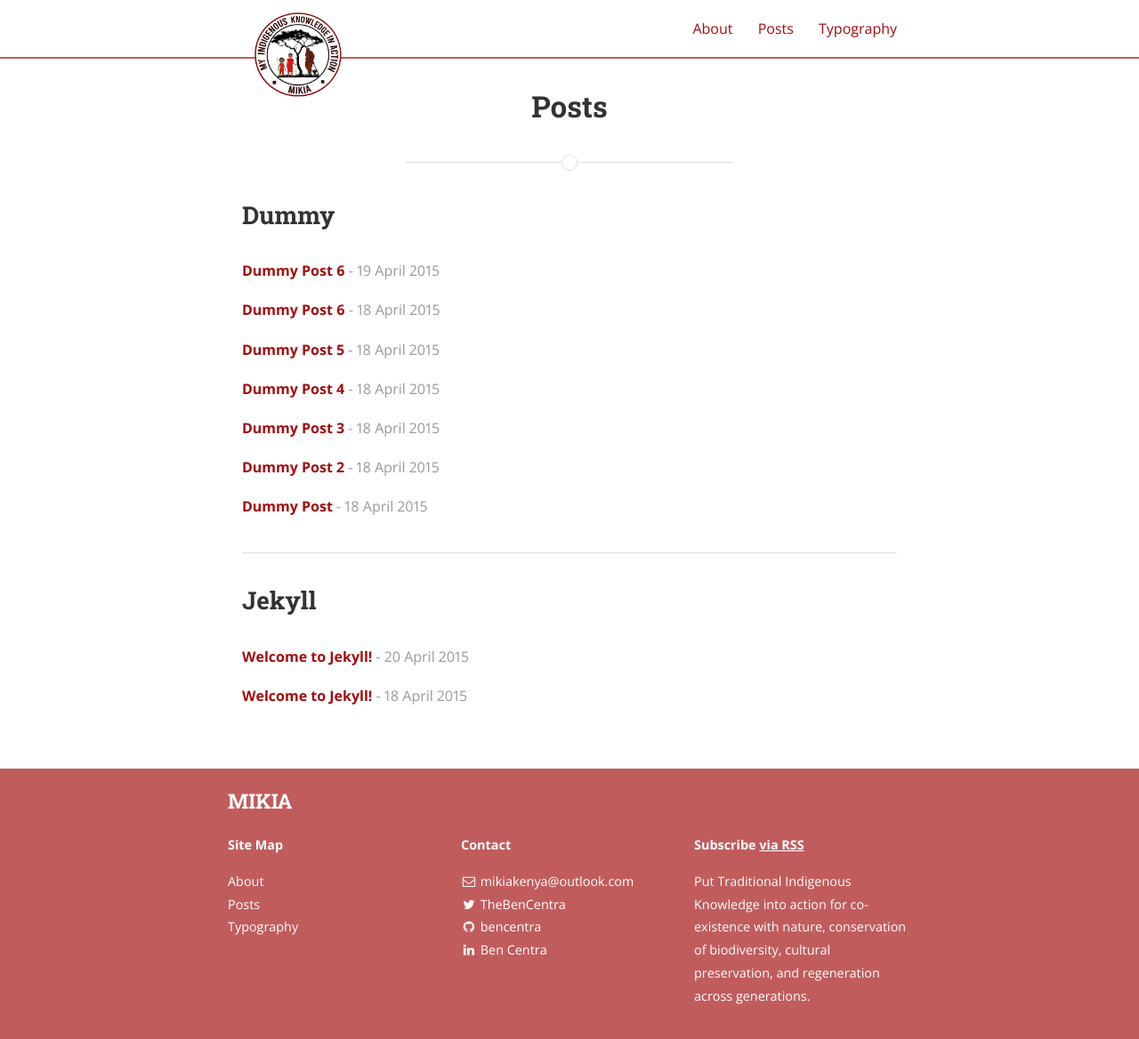
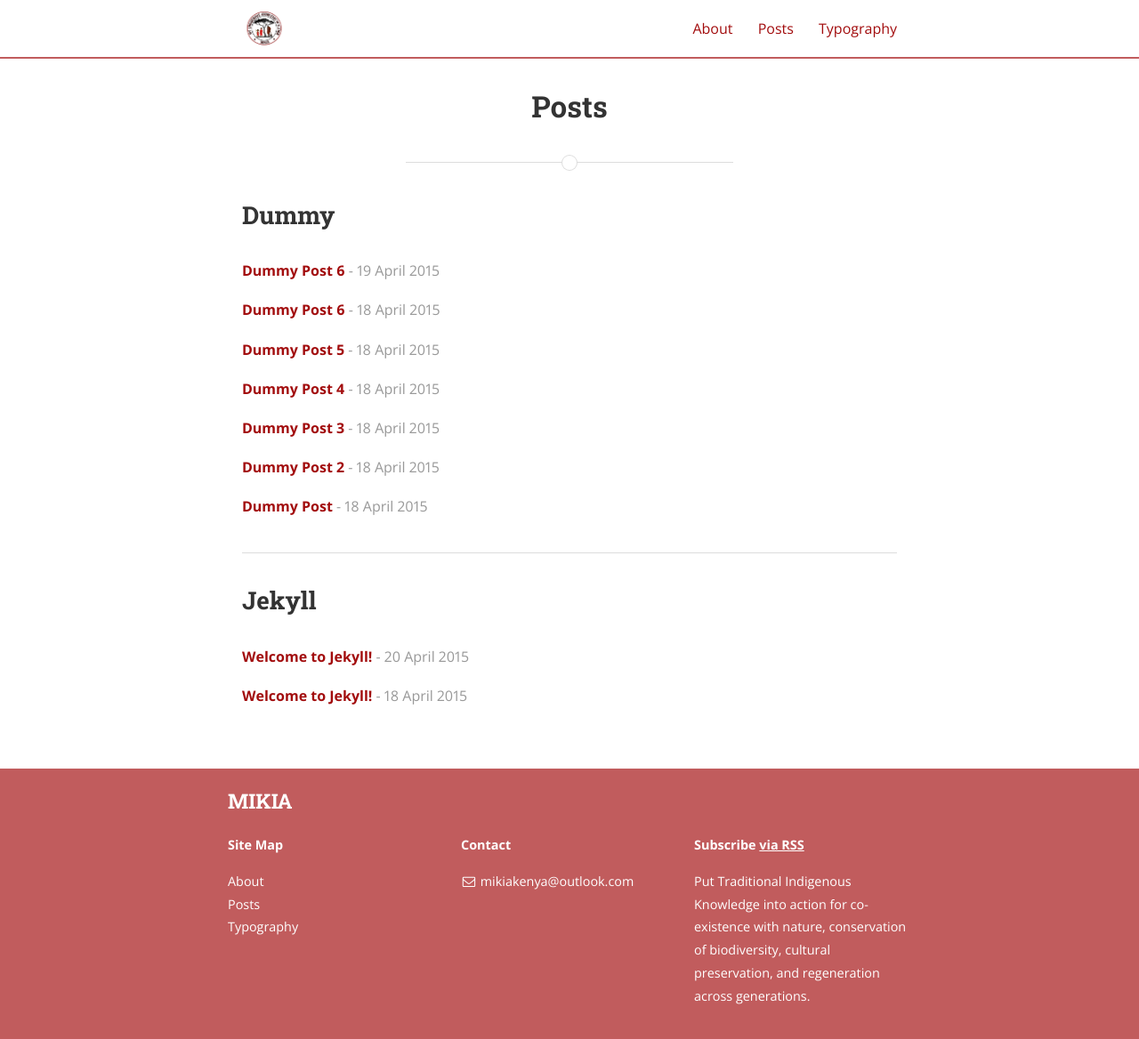
Before and after one commit to mikiakenya/mikiakenya.github.io, a Jekyll site: the page built from posts.md, in a window 1280 px wide and 1180 px high. Shown: the top 1168 px of the window at 89% size. Built offline with Jekyll 4.4.1, drawn with Linux system fonts in a browser that asks for light colours; nearby versions of some CDN libraries; part of the change alters nothing that is shown.

```diff
--- a/_config.yml
+++ b/_config.yml
@@ -76,117 +76,117 @@ descriptions:
 #     desc: Follow me on Twitter            # Description to display as link title, etc
 #     share: true                           # Include in the "Share" section of posts
 social:
-  - name: Twitter
-    icon: twitter
-    username: TheBenCentra
-    url: https://twitter.com/TheBenCentra
-    desc: Follow me on Twitter
-    share: true
+  #- name: Twitter
+  #  icon: twitter
+  #  username: TheBenCentra
+  #  url: https://twitter.com/TheBenCentra
+  #  desc: Follow me on Twitter
+  #  share: true
 
-  - name: Facebook
-    icon: facebook
-    username: thebencentra
-    url: ""
-    desc: Friend me on Facebook
-    share: true
+  #- name: Facebook
+  #  icon: facebook
+  #  username: thebencentra
+  #  url: ""
+  #  desc: Friend me on Facebook
+  #  share: true
 
-  - name: GitHub
-    icon: github
-    username: bencentra
-    url: https://github.com/bencentra
-    desc: Fork me on GitHub
-    share: false
+  #- name: GitHub
+  #  icon: github
+  #  username: bencentra
+  #  url: https://github.com/bencentra
+  #  desc: Fork me on GitHub
+  #  share: false
 
-  - name: LinkedIn
-    icon: linkedin
-    username: Ben Centra
-    url: https://www.linkedin.com/pub/ben-centra/47/769/60a
-    desc: Connect with me on LinkedIn
-    share: true
+  #- name: LinkedIn
+  #  icon: linkedin
+  #  username: Ben Centra
+  #  url: https://www.linkedin.com/pub/ben-centra/47/769/60a
+  #  desc: Connect with me on LinkedIn
+  #  share: true
 
-  - name: Google+
-    icon: google-plus
-    username: ""
-    url: ""
-    desc: Add me to your Circles
-    share: true
+  #- name: Google+
+  #  icon: google-plus
+  #  username: ""
+  #  url: ""
+  #  desc: Add me to your Circles
+  #  share: true
 
-  - name: YouTube
-    icon: youtube
-    username: ""
-    url: ""
-    desc: Subscribe on YouTube
-    share: false
+  #- name: YouTube
+  #  icon: youtube
+  #  username: ""
+  #  url: ""
+  #  desc: Subscribe on YouTube
+  #  share: false
 
-  - name: Instagram
-    icon: instagram
-    username: ""
-    url: ""
-    desc: Follow me on Instagram
-    share: false
+  #- name: Instagram
+  #  icon: instagram
+  #  username: ""
+  #  url: ""
+  #  desc: Follow me on Instagram
+  #  share: false
 
-  - name: Pinterest
-    icon: pinterest
-    username: ""
-    url: ""
-    desc: Follow me on Pinterest
-    share: true
+  #- name: Pinterest
+  #  icon: pinterest
+  #  username: ""
+  #  url: ""
+  #  desc: Follow me on Pinterest
+  #  share: true
 
-  - name: SoundCloud
-    icon: soundcloud
-    username: ""
-    url: ""
-    desc: Follow me on SoundCloud
-    share: false
+  #- name: SoundCloud
+  #  icon: soundcloud
+  #  username: ""
+  #  url: ""
+  #  desc: Follow me on SoundCloud
+  #  share: false
 
-  - name: Tumblr
-    icon: tumblr
-    username: ""
-    url: ""
-    desc: Follow me on Tumblr
-    share: false
+  #- name: Tumblr
+  #  icon: tumblr
+  #  username: ""
+  #  url: ""
+  #  desc: Follow me on Tumblr
+  #  share: false
 
-  - name: Steam
-    icon: steam
-    username: ""
-    url: ""
-    desc: Friend me on Steam
-    share: false
+  #- name: Steam
+  #  icon: steam
+  #  username: ""
+  #  url: ""
+  #  desc: Friend me on Steam
+  #  share: false
 
-  - name: Dribbble
-    icon: dribbble
-    username: ""
-    url: ""
-    desc: Follow me on Dribble
-    share: false
+  #- name: Dribbble
+  #  icon: dribbble
+  #  username: ""
+  #  url: ""
+  #  desc: Follow me on Dribble
+  #  share: false
 
-  - name: Vimeo
-    icon: vimeo-square
-    username: ""
-    url: ""
-    desc: Follow me on Vimeo
-    share: false
+  #- name: Vimeo
+  #  icon: vimeo-square
+  #  username: ""
+  #  url: ""
+  #  desc: Follow me on Vimeo
+  #  share: false
 
-  - name: Vine
-    icon: vine
-    username: ""
-    url: ""
-    desc: Follow me on Vine
-    share: false
+  #- name: Vine
+  #  icon: vine
+  #  username: ""
+  #  url: ""
+  #  desc: Follow me on Vine
+  #  share: false
 
-  - name: Reddit
-    icon: reddit
-    username: ""
-    url: ""
-    desc: Share to Reddit
-    share: true
+  #- name: Reddit
+  #  icon: reddit
+  #  username: ""
+  #  url: ""
+  #  desc: Share to Reddit
+  #  share: true
 
-  - name: "Hacker News"
-    icon: hacker-news
-    username: ""
-    url: ""
-    desc: Share to Hacker News
-    share: false
+  #- name: "Hacker News"
+  #  icon: hacker-news
+  #  username: ""
+  #  url: ""
+  #  desc: Share to Hacker News
+  #  share: false
 
 # Social sharing protocols
 # These are for automatically generating sharing metadata for FB and Twitter
--- a/_sass/_layout.scss
+++ b/_sass/_layout.scss
@@ -150,7 +150,7 @@ pre code.hljs {
     	padding-left: $em-base;
     }
     img {
-      max-height: 100px;
+      max-height: 2.5em;
       margin-top: 0.75em;
       padding-right: 1em;
     }
```
Also changed, not shown: assets/about-500.jpg (added), assets/about.jpg (added).
